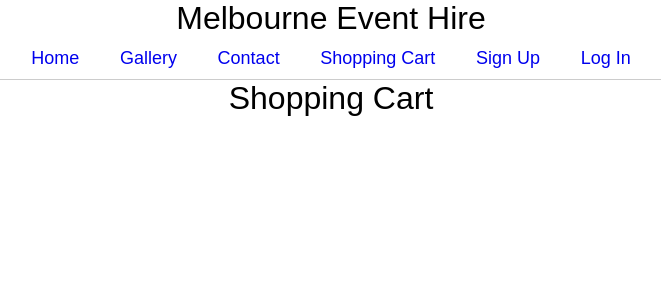
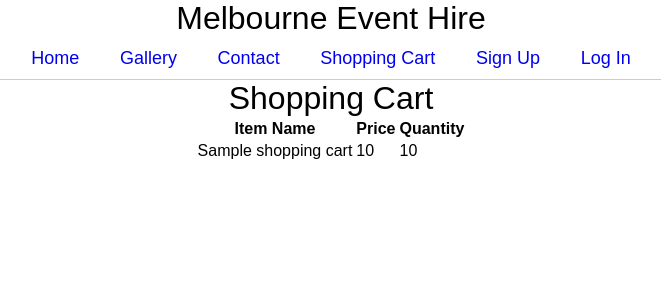
Before and after one commit to mtrinhh/flask-app, a Flask app: page /cart in a window 1280 px wide. Shown: the top 300 px of the page, without its empty margins (309-970 px from the left). Run offline with Flask 3, Linux system fonts and the light colour scheme; a database or web service that is not in the repository returns one stand-in record (values such as "Sample title"); some libraries are stand-ins or nearby versions.

Commit message:
created shopping cart and increment the quantity of existing items in shopping cart

```diff
--- a/app.py
+++ b/app.py
@@ -84,20 +84,43 @@ def gallery():
 
 @app.route('/cart')
 def shopping_cart():
-    return render_template('shopping_cart.html')
+    connection = psycopg2.connect(dbname="itemsforhire", user='postgres', port=5433, password=config('SECRET_KEY'))
+    cursor = connection.cursor()
+    cursor.execute("SELECT items.item_name, items.price, shopping_cart.quantity FROM shopping_cart JOIN items ON shopping_cart.item_id=items.id")
+    items = cursor.fetchall()
+    connection.commit()
+    cursor.close()
+    connection.close()
+    return render_template('shopping_cart.html', items=items)
+
+
 
 @app.route('/cart', methods=['POST'])
 def add_to_cart():
-    item_name = request.form['item_name']
+    item_id = request.form['item_id']
     quantity = request.form['quantity']
+
     connection = psycopg2.connect(dbname="itemsforhire", user='postgres', port=5433, password=config('SECRET_KEY'))
     cursor = connection.cursor()
-    cursor.execute("INSERT INTO shopping_cart (item_name, quantity) VALUES (%s, %s)", (item_name, quantity))
+
+    # check if the item already exists in the shopping cart
+    cursor.execute("SELECT * FROM shopping_cart WHERE item_id = %s", (item_id,))
+    result = cursor.fetchone()
+
+    if result:
+        # update its quantity if the item exists
+        new_quantity = result[2] + int(quantity)
+        cursor.execute("UPDATE shopping_cart SET quantity = %s WHERE item_id = %s", (new_quantity, item_id))
+    else:
+        # insertnew item with the quantity
+        cursor.execute("INSERT INTO shopping_cart (item_id, quantity) VALUES (%s, %s)", (item_id, quantity))
+
     connection.commit()
     cursor.close()
     connection.close()
 
-    return render_template('shopping_cart.html')
+    return redirect('/cart')
+
 
 
 
--- a/shopping_cart.sql
+++ b/shopping_cart.sql
@@ -6,6 +6,6 @@ CREATE TABLE shopping_cart(
     quantity INT NOT NULL);
 
 INSERT INTO shopping_cart(item_id, quantity) VALUES (1, 5);
-INSERT INTO shopping_cart(item_id, quantity) VALUES (100, 5);
+INSERT INTO shopping_cart(item_id, quantity) VALUES (2, 10);
 
 -- psql -U postgres -p 5433 itemsforhire -f shopping_cart.sql
--- a/templates/gallery.html
+++ b/templates/gallery.html
@@ -5,14 +5,16 @@
     <div id="card-container">
         {%for item in items%}
         <div class="card">
-            <form action="" method="post">
+            <form action="/cart" method="post">
                 <img src={{item[3]}}>
                 <h3>{{item[1]}}</h3>
                 <p>Availabe: {{item[4]}}</p>
                 <label for="quantity">Select Quantity:</label>
-                <input type="number" min="1" max={{item[4]}}>
+                <input type="number" name="quantity" min="1" max={{item[4]}}>
+                <input type="hidden" name="item_id" value={{item[0]}}>
                 <button type="submit">Add to cart</button>
             </form>
+
         </div>
         {%endfor%}
     </div>
--- a/templates/shopping_cart.html
+++ b/templates/shopping_cart.html
@@ -1,6 +1,23 @@
 {% extends "base.html" %}
 
 {% block body %}
-<h1>Shopping Cart</h2>
-
+  <h1>Shopping Cart</h1>
+  <table>
+    <thead>
+      <tr>
+        <th>Item Name</th>
+        <th>Price</th>
+        <th>Quantity</th>
+      </tr>
+    </thead>
+    <tbody>
+      {% for item in items %}
+        <tr>
+          <td>{{ item[0] }}</td>
+          <td>{{ item[1] }}</td>
+          <td>{{ item[2] }}</td>
+        </tr>
+      {% endfor %}
+    </tbody>
+  </table>
 {% endblock %}
```
